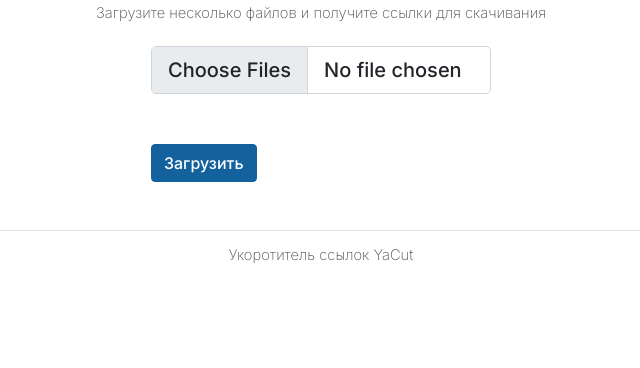
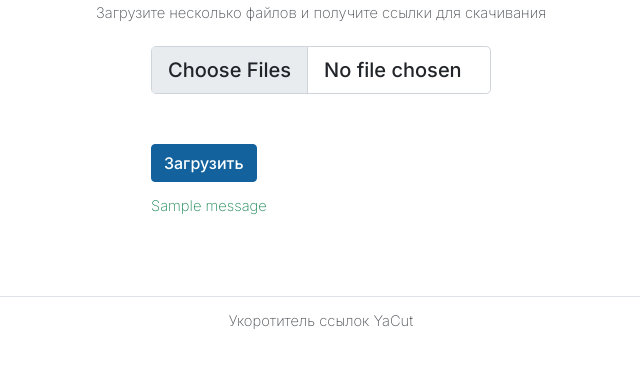
Before and after one commit to vasiliy-924/async-yacut, a Flask app: page /files in a window 1280 px wide. Shown: the part 253-621 px from the top of the page, without its empty margins (319-959 px from the left). Run offline with Flask 3, Linux system fonts and the light colour scheme; tables that the repository leaves empty hold one stand-in row (values such as "Sample post"); one stand-in notice (Sample message) is shown; some libraries are stand-ins or nearby versions.

Commit message:
ver 1.0.1 edit templates

```diff
--- a/yacut/templates/base.html
+++ b/yacut/templates/base.html
@@ -22,11 +22,7 @@
   </main>
 
   {% include 'includes/footer.html' %}
+  <script src="{{ url_for('static', filename='js/bootstrap.bundle.min.js') }}"></script>
   {% block extra_scripts %}{% endblock %}
 </body>
-<script src="https://code.jquery.com/jquery-3.2.1.slim.min.js"
-  integrity="sha384-KJ3o2DKtIkvYIK3UENzmM7KCkRr/rE9/Qpg6aAZGJwFDMVNA/GpGFF93hXpG5KkN" crossorigin="anonymous"></script>
-<script src="https://maxcdn.bootstrapcdn.com/bootstrap/4.0.0/js/bootstrap.min.js"
-  integrity="sha384-JZR6Spejh4U02d8jOt6vLEHfe/JQGiRRSQQxSfFWpi1MquVdAyjUar5+76PVCmYl" crossorigin="anonymous"></script>
-
 </html>
--- a/yacut/templates/load_foles.html
+++ b/yacut/templates/load_files.html
@@ -28,6 +28,15 @@
               {{ form.submit(class_='btn btn-primary') }}
             </div>
           </form>
+          <p class="py-3 mb-3">
+            {% with messages = get_flashed_messages(with_categories=True) %}
+              {% if messages %}
+                {% for category, message in messages %}
+                  <span class="text-{{ 'danger' if category == 'danger' else category }}">{{ message }}</span>
+                {% endfor %}
+              {% endif %}
+            {% endwith %}
+          </p>
         </div>
         <div class="col-sm"></div>
       </div>
--- a/yacut/views.py
+++ b/yacut/views.py
@@ -1,4 +1,4 @@
-from flask import abort, current_app, redirect, render_template, url_for
+from flask import abort, current_app, flash, redirect, render_template, url_for
 
 from yacut import app, db
 from yacut.forms import UploadFilesForm, URLMapForm
@@ -24,9 +24,14 @@ def index_view():
         db.session.commit()
         short_link = url_for(
             'redirect_view', short_id=short_id, _external=True)
+        flash('Короткая ссылка успешно создана!', 'success')
+    elif form.is_submitted():
+        for errors in form.errors.values():
+            for message in errors:
+                flash(message, 'danger')
 
     return render_template(
-        'make_link_short.html',
+        'index.html',
         form=form,
         short_link=short_link,
         active_page='index',
@@ -52,7 +57,9 @@ def files_view():
                 token=current_app.config.get('DISK_TOKEN'),
             )
         except YandexDiskServiceError as error:
-            form.files.errors.append(str(error))
+            message = str(error)
+            form.files.errors.append(message)
+            flash(message, 'danger')
         else:
             if uploaded_files:
                 for result in uploaded_files:
@@ -73,9 +80,14 @@ def files_view():
                     }
                     for result in uploaded_files
                 )
+                flash('Файлы успешно загружены на Яндекс Диск.', 'success')
+    elif form.is_submitted():
+        for errors in form.errors.values():
+            for message in errors:
+                flash(message, 'danger')
 
     return render_template(
-        'load_foles.html',
+        'load_files.html',
         form=form,
         uploaded_items=uploaded_items,
         active_page='files',
```
Also changed, not shown: yacut/templates/index.html (renamed from yacut/templates/make_link_short.html, +9 -0 lines).
